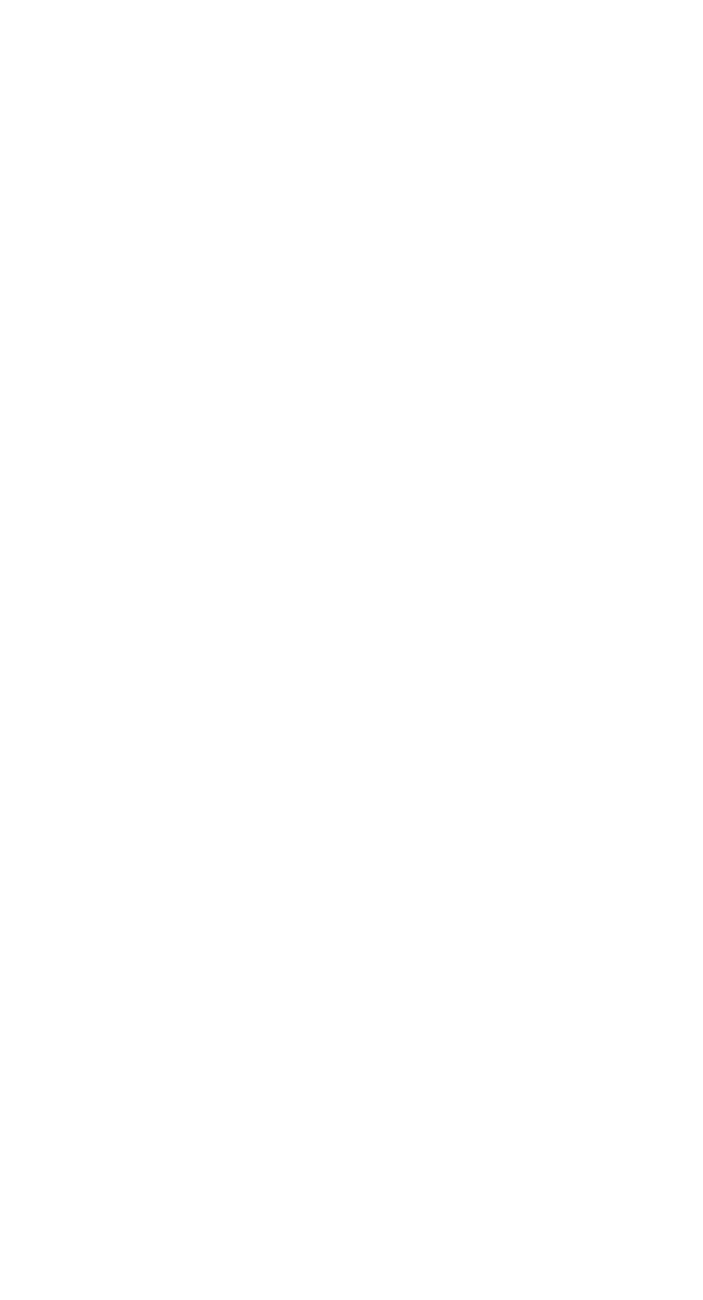
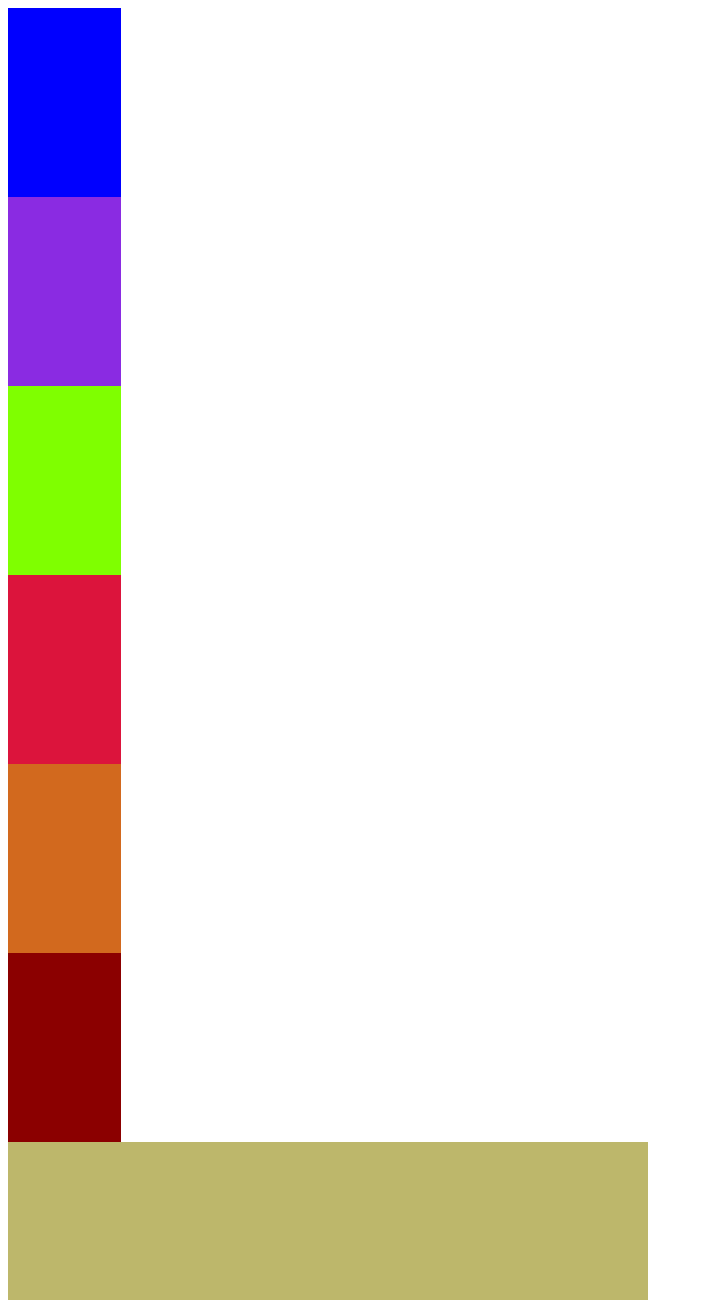
Before and after one commit to Cameron-Ord/MeasurementUnits, a plain HTML site: page index.html in a window 1280 px wide. Shown: the top 1300 px of the page, without its empty margins (0-703 px from the left). Before the commit the page ends 800 px from the top, so only its background shows below. Drawn offline with Linux system fonts and the light colour scheme.

Commit message:
second commit

```diff
--- a/css/style.css
+++ b/css/style.css
@@ -0,0 +1,56 @@
+#one{
+background-color: blue;
+width: 3cm;
+height: 5cm;
+}
+
+#two{
+background-color: blueviolet;
+width: 3cm;
+height: 5cm;
+
+}
+
+#three{
+background-color: chartreuse;
+width: 3cm;
+height: 5cm;
+}
+
+#four{
+background-color: crimson;
+width: 3cm;
+height: 5cm;
+}
+#five{
+background-color: chocolate;
+width: 3cm;
+height: 5cm;
+}
+
+#six{
+background-color: darkred;
+width: 3cm;
+height: 5cm;
+}
+
+#seven{
+    background-color: darkkhaki;
+width: 50vw;
+height: 50vh;
+}
+
+#eight{
+    background-color: darkmagenta;
+width: 50vw;
+height: 50vh;
+
+}
+
+
+#nine{
+
+background-color: cadetblue;
+width: 76vw;
+height: 76%;
+}
--- a/index.html
+++ b/index.html
@@ -15,5 +15,23 @@
     <meta name=og:title content=ipsum>
     <meta name=og:image content=ipsum>
     <meta name=og:type content=ipsum>
+
+    <link rel="stylesheet" href="/css/style.css">
 <html>
 </head>
+<body>
+<main>
+<div id="one"></div>
+<div id="two"></div>
+<div id="three"></div>
+<div id="four"></div>
+<div id="five"></div>
+<div id="six"></div>
+<div id="seven"></div>
+<div id="eight"></div>
+<div id="nine"></div>
+
+</main>
+
+
+</body>
```
